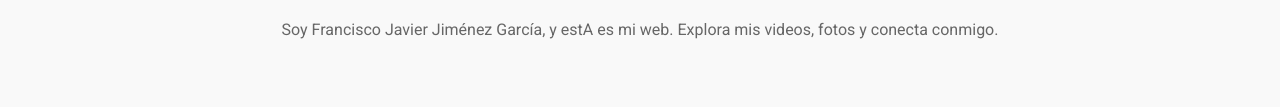
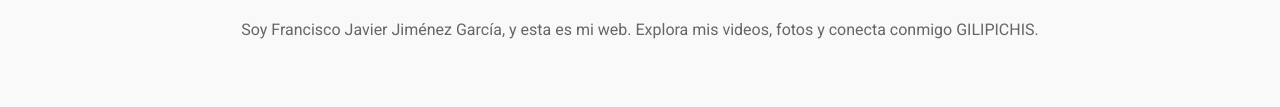
Before and after one commit to Francisco-Javier-Jimenez-Garcia/Probando-Aetheris, a plain HTML site: page index.html in a window 1280 px wide. Shown: the part 218-325 px from the top of the page. Drawn offline with nearby package versions, Linux system fonts and the light colour scheme; no server answers.

Commit message:
Update index.html

```diff
--- a/index.html
+++ b/index.html
@@ -23,7 +23,7 @@
     <!-- Sección Inicio -->
     <section id="inicio" class="section">
         <h1>Bienvenidos a Aetheris</h1>
-        <p>Soy Francisco Javier Jiménez García, y estA es mi web. Explora mis videos, fotos y conecta conmigo.</p>
+        <p>Soy Francisco Javier Jiménez García, y esta es mi web. Explora mis videos, fotos y conecta conmigo GILIPICHIS.</p>
     </section>
 
     <!-- Sección Videos -->
```
